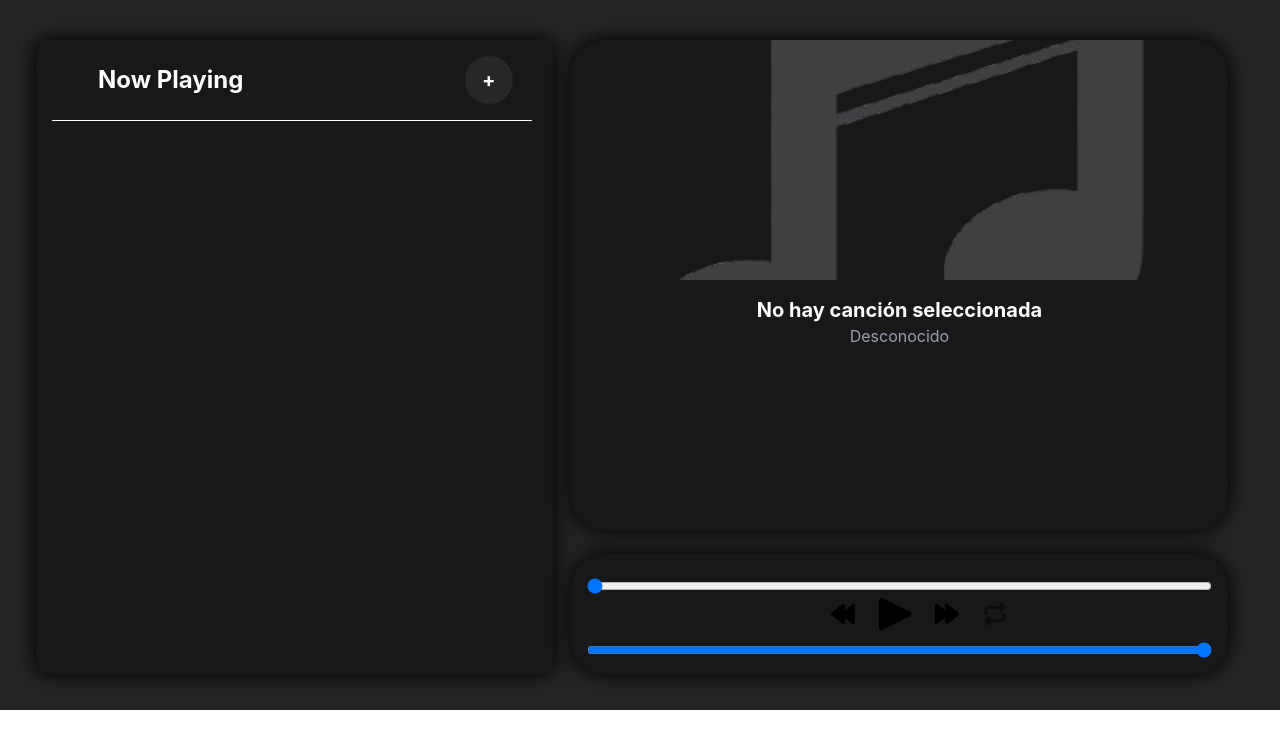
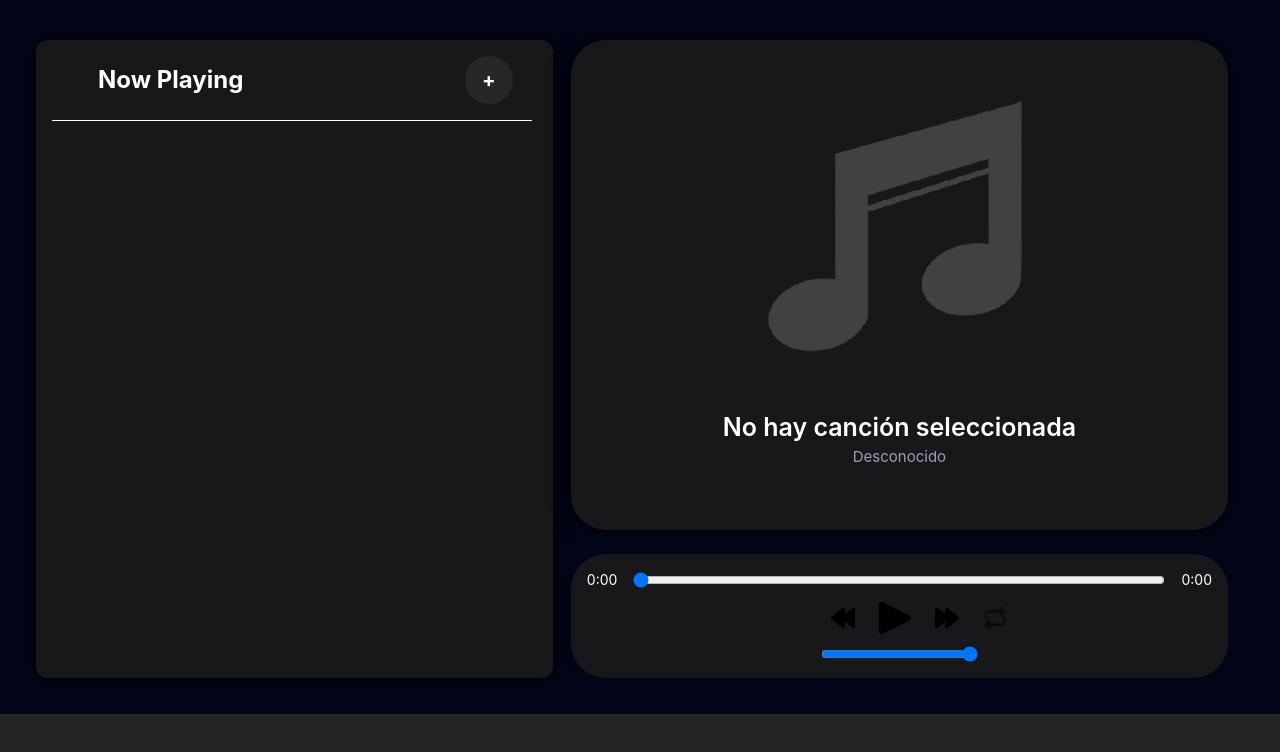
Before and after one commit to Jacklb19/Mino-Music-Player, a React (Vite) app: page / in a window 1280 px wide. Shown: the top 752 px of the page. Built offline with nearby package versions, Linux system fonts and the light colour scheme.

Commit message:
Intefaz completa

```diff
--- a/src/App.tsx
+++ b/src/App.tsx
@@ -45,7 +45,7 @@ const App: React.FC = () => {
   };
 
   return (
-    <div className="flex flex-col md:flex-row bg-orange-2000 gap-0.5 p-9 pt-10">
+    <div className="flex flex-col md:flex-row bg-slate-950 gap-0.5 p-9 pt-10">
       {/* IZQUIERDA: Lista de Reproducción */}
       <div className="md:w-3/7 ">
         <ListManager
--- a/src/componentes/ListManager.tsx
+++ b/src/componentes/ListManager.tsx
@@ -137,7 +137,7 @@ const ListManager: React.FC<ListManagerProps> = ({
       {/* Contenedor "envoltorio" con borde redondeado y overflow-hidden */}
       <div className="rounded-xl overflow-hidden p-2 pt-6">
         {/* Este es el área que hace scroll */}
-        <div className="max-h-140 overflow-y-auto custom-scrollbar bg-zinc-900  rounded-[35px]
+        <div className="max-h-130 overflow-y-auto custom-scrollbar bg-zinc-900  rounded-[35px]
             md:rounded-[40px] p-2">
           <ul className="space-y-2  ">
             {customTracks.map((song, index) => (
@@ -161,9 +161,9 @@ const ListManager: React.FC<ListManagerProps> = ({
                       alt={song.song}
                       className="h-[50px] object-contain rounded-[10px]"
                     />
-                    <div className="pl-[10px] text-[12px] font-regular  ">
+                    <div className="pl-[12px] pt-[5px] text-[14px] font-regular  ">
                       <p className="text-[20px] font-semibold text-gray-200 leading-tight">{song.song}</p>
-                      <p className="text-[12px] font-regular text-gray-400">{song.artist}</p>
+                      <p className="text-[12px] pt-[4px] font-regular text-gray-400">{song.artist}</p>
                     </div>
                   </div>
                 </div>
--- a/src/componentes/Player.tsx
+++ b/src/componentes/Player.tsx
@@ -36,7 +36,6 @@ const Player: React.FC<PlayerProps> = ({
   const [songMaxTime, setSongMaxTime] = useState(0);
   const audioRef = useRef<HTMLAudioElement | null>(null);
 
-  // Reconstruye la lista interna y ajusta el nodo actual
   useEffect(() => {
     playlist.current = new DoublyLinkedList<Track>();
     initialPlaylist.forEach((track) => playlist.current.append(track));
@@ -51,7 +50,6 @@ const Player: React.FC<PlayerProps> = ({
     }
   }, [initialPlaylist, currentSongIndex, setCurrentSongIndex]);
 
-  // Play / Pause
   const togglePlayPause = () => {
     if (audioRef.current) {
       isPlaying ? audioRef.current.pause() : audioRef.current.play();
@@ -92,7 +90,6 @@ const Player: React.FC<PlayerProps> = ({
     setIsRepeat(repeatModes[(repeatModes.indexOf(isRepeat) + 1) % repeatModes.length]);
   };
 
-  // Actualización del tiempo de reproducción
   useEffect(() => {
     if (audioRef.current) {
       const audio = audioRef.current;
@@ -123,7 +120,6 @@ const Player: React.FC<PlayerProps> = ({
     if (audioRef.current) audioRef.current.volume = newVolume;
   };
 
-  // Manejo del final de la canción y reproducción continua
   useEffect(() => {
     if (audioRef.current && currentNode) {
       if (audioRef.current.src !== currentNode.value.src) {
@@ -151,24 +147,33 @@ const Player: React.FC<PlayerProps> = ({
     }
   }, [currentNode, isPlaying, isRepeat, currentSongIndex, setCurrentSongIndex]);
 
+  const formatTime = (time: number) => {
+    const minutes = Math.floor(time / 60);
+    const seconds = time % 60;
+    return `${minutes}:${seconds < 10 ? "0" : ""}${seconds}`;
+  };
+
   return (
     <div className="w-full flex flex-col justify-center items-center bg-zinc-900 rounded-[35px]
-     transition-all hover:scale-[1.01] p-4 drop-shadow-[0px_0px_10px_rgba(0,0,0,1)]
-      md:drop-shadow-[0px_0px_10px_rgba(0,0,0,1)]
-      ml:hover:drop-shadow-[0px_0px_15px_rgba(0,0,0,1)]">
+     transition-all hover:scale-[1.01] p-4 drop-shadow-lg">
       <audio ref={audioRef} />
 
-      {/* Barra de progreso */}
+      {/* Barra de progreso con tiempos */}
+      <div className="w-full flex items-center justify-center gap-4">
+        <span className="text-white text-sm">{formatTime(songCurrentTime)}</span>
         <input
           type="range"
           min={0}
           max={songMaxTime || 1}
           value={songCurrentTime}
           onChange={handleSeekChange}
-        className="w-full mt-2"
+          className="w-full"
         />
+        <span className="text-white text-sm">{formatTime(songMaxTime)}</span>
+      </div>
 
       {/* Controles del reproductor */}
+      <div className="flex justify-center items-center w-full mt-2">
         <PlayerControls
           isPlaying={isPlaying}
           isShuffle={isShuffle}
@@ -179,8 +184,10 @@ const Player: React.FC<PlayerProps> = ({
           handleShuffleClick={() => setShuffle(!isShuffle)}
           handleRepeatClick={handleRepeatClick}
         />
+      </div>
 
       {/* Control de volumen */}
+      <div className="w-full flex justify-center items-center mt-2">
         <input
           type="range"
           min="0"
@@ -188,8 +195,9 @@ const Player: React.FC<PlayerProps> = ({
           step="0.01"
           value={volume}
           onChange={handleVolumeChange}
-        className="w-full mt-2"
+          className="w-1/4"
         />
+      </div>
     </div>
   );
 };
--- a/src/componentes/Song.tsx
+++ b/src/componentes/Song.tsx
@@ -19,10 +19,10 @@ const Song: React.FC<SongProps> = ({ cover, song, artist }) => {
           <img
             src={cover && cover !== "" ? cover : "/assets/cover-imgs/default.png"}
             alt={song}
-            className="rounded-xl w-full max-h-60 object-cover"
+            className="w-[50%] flex flex-col justify-center items-center md:gap-1 pt-6"
           />
-          <h2 className="text-xl font-bold mt-4 text-white">{song}</h2>
-          <h3 className="text-gray-400">{artist || "Desconocido"}</h3>
+          <h2 className="text-[25px] font-semibold mt-4 text-white">{song}</h2>
+          <h3 className="text-[15px] font-regular text-gray-400">{artist || "Desconocido"}</h3>
         </>
       ) : (
         <p className="text-gray-400 text-lg">🎵 Agrega canciones para empezar 🎶</p>
--- a/src/index.css
+++ b/src/index.css
@@ -7,7 +7,6 @@
 
   color-scheme: light dark;
   color: rgba(247, 241, 241, 0.87);
-  background-color: #ffffff;
 
   font-synthesis: none;
   text-rendering: optimizeLegibility;
```
Lines whose indentation alone changed are shown as unchanged.
